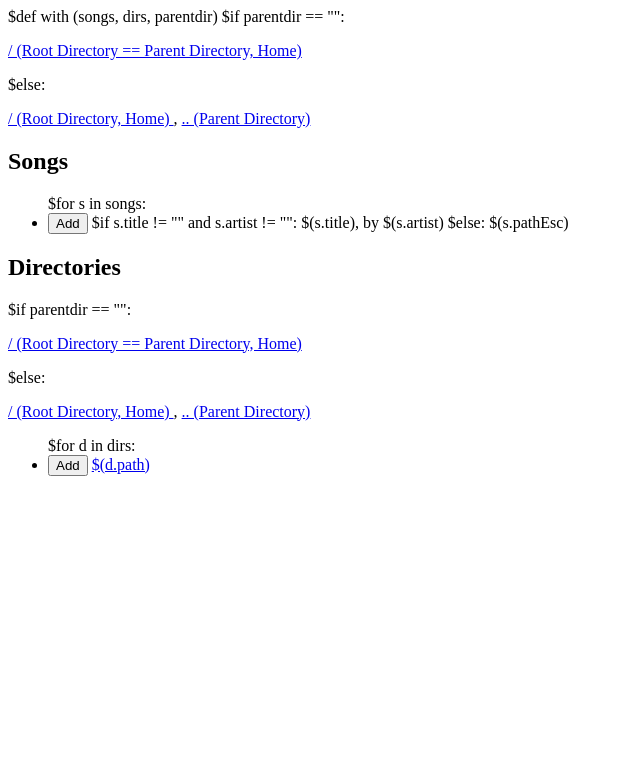
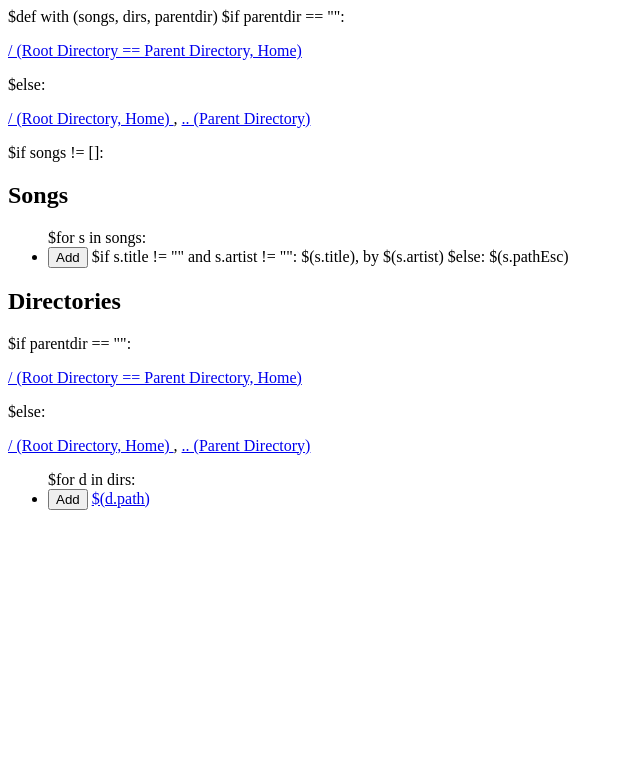
Before and after one commit to stucchio/DJ-Pirate, a Python web app: template templates/viewdir.html in a window 1280 px wide. Shown: the top 783 px of the page, without its empty margins (0-640 px from the left). Run offline with Jinja, Linux system fonts and the light colour scheme; the template is opened without the code that fills it, so the values that code supplies are empty.

Commit message:
Made directory browser display songs only if they exist.
darcs-hash:20080223013116-be1bf-d3fea95ac04538edf2d60d5a0bb127014ce95aff.gz

```diff
--- a/templates/viewdir.html
+++ b/templates/viewdir.html
@@ -15,6 +15,7 @@ $def with (songs, dirs, parentdir)
     $else:
         <p><a href="/viewdir/"> / (Root Directory, Home) </a>, <a href="/viewdir/$:(parentdir)"> .. (Parent Directory) </a></p>
 
+    $if songs != []:
         <h2> Songs </h2>
         <ul id="songlist">
         $for s in songs:
```
Lines whose indentation alone changed are shown as unchanged.
